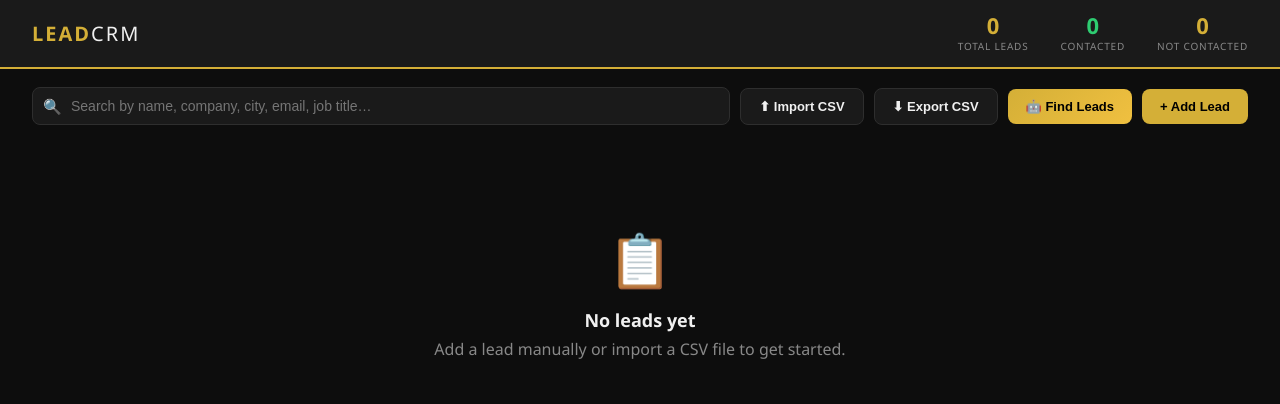
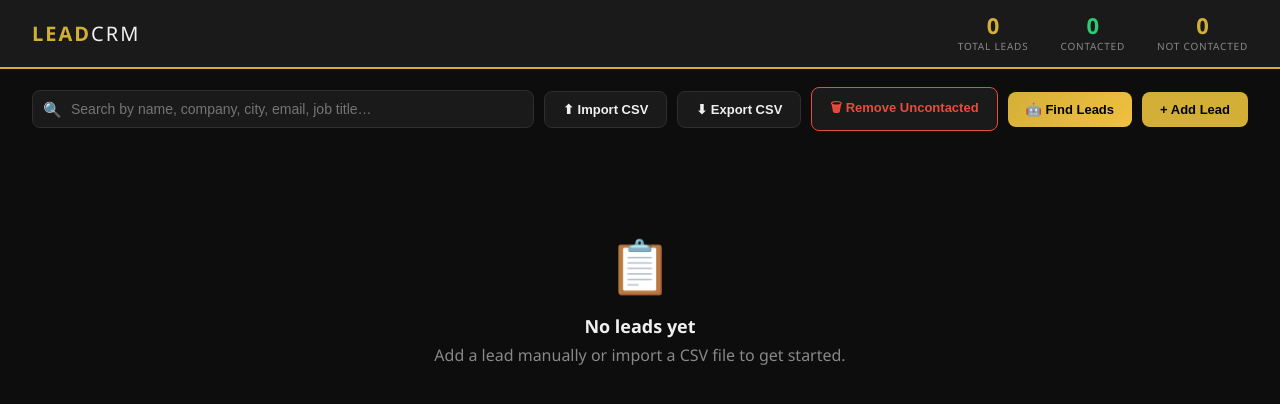
Before and after one commit to Leadvolver/leadvolver-sms, a website: page public/crm.html in a window 1280 px wide. Drawn offline with Linux system fonts and the light colour scheme.

Commit message:
feat: add Remove Uncontacted button to CRM toolbar

```diff
--- a/public/crm.html
+++ b/public/crm.html
@@ -612,6 +612,7 @@
     <button class="btn btn-ghost" onclick="document.getElementById('csvFile').click()">⬆ Import CSV</button>
     <input type="file" id="csvFile" accept=".csv" style="display:none" onchange="importCSV(event)">
     <button class="btn btn-ghost" onclick="exportCSV()">⬇ Export CSV</button>
+    <button class="btn btn-ghost" style="border-color:#e74c3c;color:#e74c3c" onclick="clearUncontacted()">🗑 Remove Uncontacted</button>
     <button class="btn btn-gold" onclick="openFinderModal()" style="background:linear-gradient(135deg,#D4AF37,#f0c040)">🤖 Find Leads</button>
     <button class="btn btn-gold" onclick="openModal()">+ Add Lead</button>
 </div>
@@ -1157,6 +1158,15 @@
     }
 
     /* ── Export CSV ── */
+    function clearUncontacted() {
+        const before = leads.length;
+        leads = leads.filter(l => Array.isArray(l.channels) && l.channels.length > 0);
+        const removed = before - leads.length;
+        persist();
+        render();
+        toast(removed + ' uncontacted lead' + (removed !== 1 ? 's' : '') + ' removed');
+    }
+
     function exportCSV() {
         if (!leads.length) { toast('No leads to export'); return; }
         const H = ['Full Name','Job Title','Email','LinkedIn URL','Company Name','Company Website','Company LinkedIn','City','Notes','Outreach Channels'];
```
